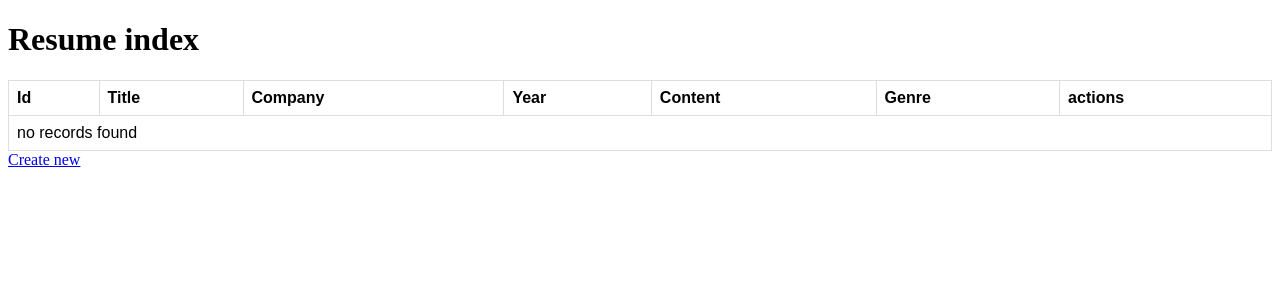
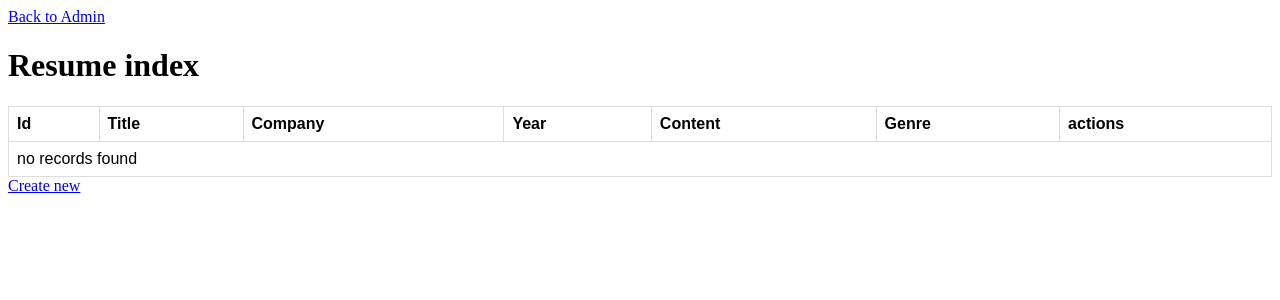
Before and after one commit to Do0oV/dorotheev-portfolio, a Symfony app: template templates/resume/index.html.twig in a window 1280 px wide. Shown: the top 300 px of the page. Run offline with Twig, Linux system fonts and the light colour scheme; the template is opened without the code that fills it, so the values that code supplies are empty; some libraries are stand-ins or nearby versions.

Commit message:
last admin functions

```diff
--- a/composer.json
+++ b/composer.json
@@ -14,6 +14,7 @@
         "symfony/framework-bundle": "^4.1",
         "symfony/lts": "^4@dev",
         "symfony/orm-pack": "^1.0",
+        "symfony/security-bundle": "^4.1",
         "symfony/security-csrf": "^4.1",
         "symfony/twig-bundle": "^4.1",
         "symfony/validator": "^4.1",
--- a/config/bundles.php
+++ b/config/bundles.php
@@ -10,4 +10,5 @@ return [
     Doctrine\Bundle\DoctrineCacheBundle\DoctrineCacheBundle::class => ['all' => true],
     Doctrine\Bundle\DoctrineBundle\DoctrineBundle::class => ['all' => true],
     Doctrine\Bundle\MigrationsBundle\DoctrineMigrationsBundle::class => ['all' => true],
+    Symfony\Bundle\SecurityBundle\SecurityBundle::class => ['all' => true],
 ];
--- a/src/Controller/AdminController.php
+++ b/src/Controller/AdminController.php
@@ -20,7 +20,6 @@ class AdminController extends Controller
 
     	$entities = ['Messages', 'Projects', 'Resume', 'Skills'];
 
-
     	return $this->render('admin/base-admin.html.twig', [
     		'controller_name' => 'AdminController',
     		'entities' => $entities
--- a/templates/admin/base-admin.html.twig
+++ b/templates/admin/base-admin.html.twig
@@ -25,10 +25,11 @@
 </head>
 <body>
 {{ dump(entities)}}
-
+<br>
+<a href="/">Main site</a>
     <ul>
         {% for entity in entities |sort %}
-            <li><a href="admin/{{ entity |lower }}">{{ entity }}</li></a>
+            <li><a href="admin/{{ entity |lower }}">{{ entity }}</a></li>
         {% endfor %}
     </ul>
 
--- a/templates/message/index.html.twig
+++ b/templates/message/index.html.twig
@@ -3,6 +3,8 @@
 {% block title %}Message index{% endblock %}
 
     {% block body %}
+        <a href="{{ path('admin') }}">Back to Admin</a>
+
         <h1>Message index</h1>
 
         <table class="table">
--- a/templates/projects/index.html.twig
+++ b/templates/projects/index.html.twig
@@ -1,8 +1,9 @@
 {% extends 'base.html.twig' %}
-
 {% block title %}Projects index{% endblock %}
 
 {% block body %}
+    <a href="{{ path('admin') }}">Back to Admin</a>
+
     <h1>Projects index</h1>
 
     <table class="table">
--- a/templates/projects/show.html.twig
+++ b/templates/projects/show.html.twig
@@ -1,4 +1,4 @@
-{% extends 'base.html.twig' %}
+{% extends 'base-admin.html.twig' %}
 
 {% block title %}Projects{% endblock %}
 
--- a/templates/resume/index.html.twig
+++ b/templates/resume/index.html.twig
@@ -3,6 +3,8 @@
 {% block title %}Resume index{% endblock %}
 
     {% block body %}
+        <a href="{{ path('admin') }}">Back to Admin</a>
+
         <h1>Resume index</h1>
 
         <table class="table">
--- a/templates/skills/index.html.twig
+++ b/templates/skills/index.html.twig
@@ -3,6 +3,8 @@
 {% block title %}Skills index{% endblock %}
 
     {% block body %}
+        <a href="{{ path('admin') }}">Back to Admin</a>
+
         <h1>Skills index</h1>
 
         <table class="table">
```
Also changed, not shown: 4 other files. Lines whose indentation alone changed are shown as unchanged.
